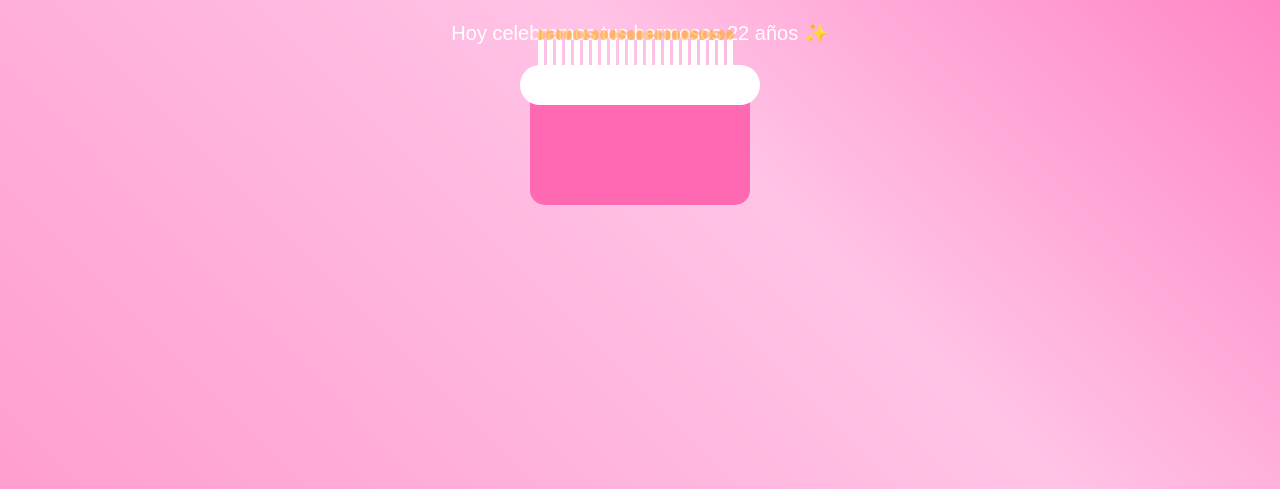
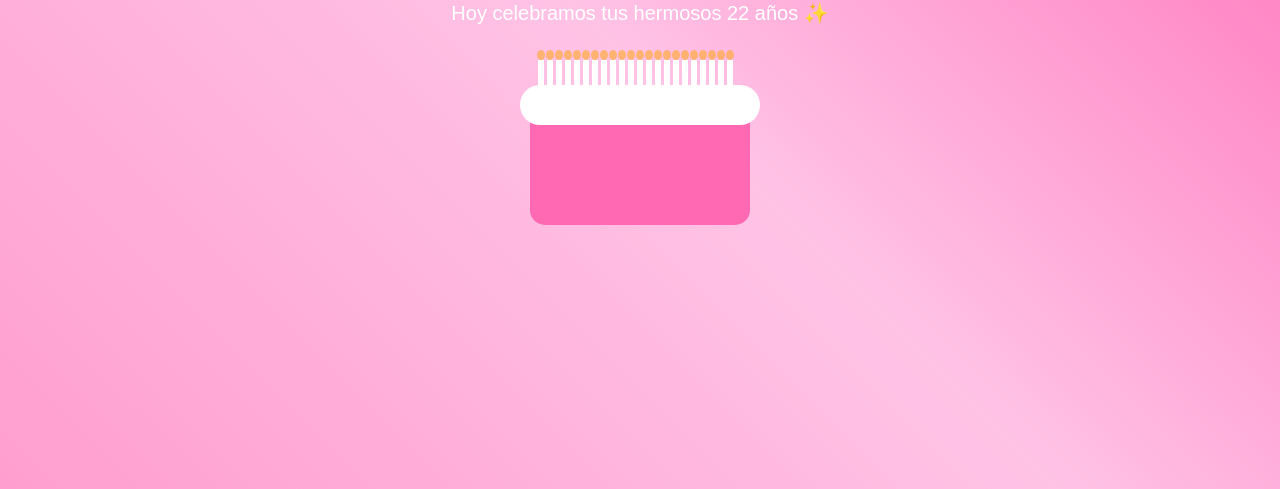
Before and after one commit to alamuriel11-coder/VALENTINDAY, a plain HTML site: page index.html in a window 1280 px wide. Shown: the part 351-840 px from the top of the page. Drawn offline with Linux system fonts and the light colour scheme.

Commit message:
Adjust margin for cake class in index.html
Increased top margin for cake element in CSS.

```diff
--- a/index.html
+++ b/index.html
@@ -37,7 +37,7 @@
 /* Pastel */
 .cake{
     position:relative;
-    margin:40px auto;
+    margin:80px auto 40px auto; /* más espacio arriba */
     cursor:pointer;
     width:220px;
 }
```
